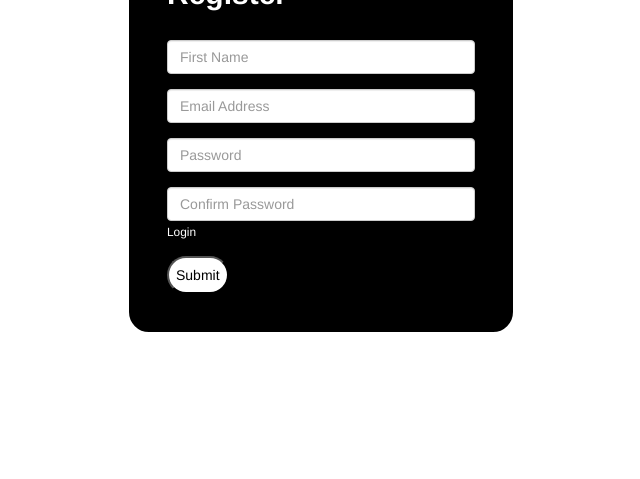
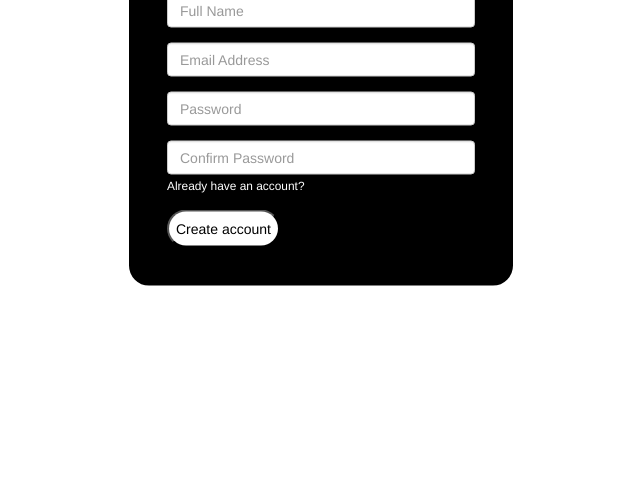
Before and after one commit to TurtleMaster69420/Rifle-Shooting-ordering-system, a Flask app: page /register in a window 1280 px wide. Shown: the part 321-800 px from the top of the page, without its empty margins (319-959 px from the left). Run offline with Flask 2, Linux system fonts and the light colour scheme; some libraries are stand-ins or nearby versions.

```diff
--- a/app.py
+++ b/app.py
@@ -2,12 +2,13 @@ from flask import Flask, session, redirect, render_template, request
 from flask_bcrypt import Bcrypt
 from flask_sqlalchemy import SQLAlchemy
 from flask_bootstrap import Bootstrap
-from flask_mail import Mail
+from flask_mail import Mail, Message
+from itsdangerous import URLSafeTimedSerializer
 from login_form import loginForm
+from dotenv import load_dotenv
 from register_form import registerForm
 import datetime
 import os
-from dotenv import load_dotenv
 
 
 load_dotenv()
@@ -20,13 +21,14 @@ app = Flask(__name__)
 # TODO: Push all changes
 
 app.config.update(
-    SECRET_KEY=os.environ.get('SECRET_KEY'),
+    SECRET_KEY=os.environ.get("SECRET_KEY"),
+    SECURITY_PASSWORD_SALT=os.environ.get("SECURITY_PASSWORD_SALT"),
     SQLALCHEMY_TRACK_MODIFICATIONS=False,
     SQLALCHEMY_DATABASE_URI="sqlite:///site.db",
     MAIL_SERVER="smtp.gmail.com",
     MAIL_PORT=465,
     MAIL_USERNAME="dstackordering@gmail.com",
-    MAIL_PASSWORD=os.environ.get('MAIL_PASSWORD'),
+    MAIL_PASSWORD=os.environ.get("MAIL_PASSWORD"),
     MAIL_USE_TLS=False,
     MAIL_USE_SSL=True
 )
@@ -35,6 +37,7 @@ bcrypt = Bcrypt(app)
 db = SQLAlchemy(app)
 bootstrap = Bootstrap(app)
 mail = Mail(app)
+serialiser = URLSafeTimedSerializer(app.config.get("SECRET_KEY"))
 
 
 class User(db.Model):
@@ -44,6 +47,7 @@ class User(db.Model):
     type = db.Column(db.String(50), unique=False, nullable=False)
     date_created = db.Column(db.DateTime, default=datetime.datetime.now)
     pwHash = db.Column(db.String(60), unique=False, nullable=False)
+    confirmed = db.Column(db.Boolean)
     orders = db.relationship("Order", backref="orderer", lazy=True)
 
     def __repr__(self):
@@ -84,7 +88,7 @@ def authenticate(page_type=None):
     if "user" not in session:
         return not page_type, pages[None]
     user = User.query.get(session["user"])
-    return user.type == page_type, user.pages[user.type]
+    return user.type == page_type, pages[user.type]
 
 
 def create_user(name, email, password):
@@ -95,12 +99,10 @@ def create_user(name, email, password):
     :return: A tuple (`result`, `message`), where `result` is a boolean indicating whether the user was created or not, and
     `message` is the message that will be displayed to the user
     """
-    if User.query.filter_by(email=email).first():
-        return False, "That email is already in use"
     pwHash = bcrypt.generate_password_hash(password, 10)
-    db.session.add(User(name=name, email=email, pwHash=pwHash, type="orderer"))
+    db.session.add(User(name=name, email=email, pwHash=pwHash, type="orderer", confirmed=False))
     db.session.commit()
-    return True, "Your account was created!"
+    return serialiser.dumps(email, salt=app.config.get("SECURITY_PASSWORD_SALT"))
 
 
 def verify_login(email, password):
@@ -117,11 +119,6 @@ def verify_login(email, password):
         return True
     else:
         return False
-
-
-def find_user(email):
-    #returns True if emails in email is already in database
-    return False
 
 
 @app.route('/')
@@ -157,11 +154,37 @@ def register():
     if not form.validate_on_submit():
         return render_template('register.html', form=form, location="Register")
     register_info = request.form
-    if not find_user(register_info['email']):
-        #function to add guy to database
-        return 'Successfully registered, happy days'
-    else:
-        return render_template("register.html", form=form, invalid=True, location="Register")
+    token = create_user(register_info.get("name"), register_info.get("email"), register_info.get("password"))
+    msg = Message("Confirm account", sender="dstackordering@gmail.com", recipients=[register_info.get("email")])
+    msg.body = f"""
+    Here is your confirmation link: 127.0.0.1:5000/confirm?action=register&token={token}
+    """
+    mail.send(msg)
+    return redirect("/confirm?action=register")
+
+
+@app.route("/confirm")
+def confirm():
+    if not request.args.get("token"):
+        return "Ok cool"
+        # return render_template("confirm.html", action=action, done=False)
+    try:
+        # verify that the token is valid and hasn't expired
+        email = serialiser.loads(
+            request.args.get("token"),
+            salt=app.config.get("SECURITY_PASSWORD_SALT"),
+            max_age=28800  # 8 hours
+        )
+        user = User.query.filter_by(email=email).first()
+        assert email
+    except:
+        return "BAD"
+        # return render_template("confirm.html", action="Invalid")
+    user.confirmed = True
+    db.session.add(user)
+    session["user"] = user.id
+    return "YAY"
+    # return render_template("confirm.html", action=action, done=True)
 
 
 @app.route('/forgot_password')
--- a/register_form.py
+++ b/register_form.py
@@ -4,7 +4,7 @@ from wtforms.validators import ValidationError, DataRequired, Length, Email, num
 
 
 class registerForm(FlaskForm):
-    name = StringField('First Name', render_kw={"placeholder": "First Name"}, validators=[DataRequired(message="This field cannot be empty"), Length(max=50, message="Cannot be over 50 characters")])
+    name = StringField('Full Name', render_kw={"placeholder": "Full Name"}, validators=[DataRequired(message="This field cannot be empty"), Length(max=50, message="Cannot be over 50 characters")])
     email = StringField('Email Address:', render_kw={"placeholder": "Email Address"}, validators=[DataRequired(message="This field cannot be empty"), Email(message="Please enter a valid email address"), Length(max=320, message="Cannot be over 320 characters")])
     password = PasswordField('Password:', render_kw={"placeholder": "Password"}, validators=[DataRequired(message="This field cannot be empty"), Length(min=6, message="Password must be over 6 characters")])
     confirm = PasswordField('Confirm Password:', render_kw={"placeholder": "Confirm Password"}, validators=[DataRequired(message="This field cannot be empty"), EqualTo('password', message='Passwords must match')])
--- a/requirements.txt
+++ b/requirements.txt
@@ -1,7 +1,10 @@
+itsdangerous
 flask
 flask-wtf
-wtforms
 flask-bootstrap4
 flask-bcrypt
 flask-sqlalchemy
+python-dotenv
+wtforms
 datetime
+pyotp
--- a/static/styles.css
+++ b/static/styles.css
@@ -1,7 +1,21 @@
+.box {
+  width:30%;
+  margin: 0;
+  position: absolute;
+  top: 50%;
+  -ms-transform: translateY(-50%);
+  transform: translateY(-50%);
+  left: 35%;
+  border: 3px solid black;
+  padding: 35px;
+  border-radius: 20px;
+  background-color: black;
+}
+
 .body {
-    margin: 0;
-    height: 100%;
-    overflow: hidden;
+  margin: 0;
+  height: 100%;
+  overflow: hidden;
 }
 
 .bg {
--- a/templates/auth_template.html
+++ b/templates/auth_template.html
@@ -1,7 +1,7 @@
 {% extends "bootstrap/base.html" %}
 
 {% block title %}
-    {% block page_title %}{%endblock %} - {{ location }}
+    {% block page_title %} {{ location }} {% endblock %}
 {% endblock %}
 {% block content %}
 
@@ -15,7 +15,7 @@
 <body class="body">
     <img src="{{ url_for('static', filename='whiteBackground.jpg') }}" class="bg"/>
     <div>
-        <form method="post" style="width:30%; position: absolute; top: 30%; left: 35%; border: 3px solid black; padding: 35px; border-radius: 20px; background-color: black">
+        <form class="box" method="post">
             {{ form.hidden_tag() }}
             {% block auth %} {% endblock %}
         </form>
--- a/templates/register.html
+++ b/templates/register.html
@@ -6,30 +6,30 @@
     <div class="form-group">
         {{ form.name(size = 20, class='form-control')   }}
         {% if form.name.errors %}
-            <ul class="errors">{% for error in form.name.errors %}<li>{{ error }}</li>{% endfor %}</ul>
+            <ul class="errors">{% for error in form.name.errors %}<li class="text-danger">{{ error }}</li>{% endfor %}</ul>
         {% endif %}
     </div>
 
     <div class="form-group">
         {{ form.email(size = 20, class='form-control')   }}
         {% if form.email.errors %}
-            <ul class="errors">{% for error in form.email.errors %}<li>{{ error }}</li>{% endfor %}</ul>
+            <ul class="errors">{% for error in form.email.errors %}<li class="text-danger">{{ error }}</li>{% endfor %}</ul>
         {% endif %}
     </div>
 
     <div class="form-group">
         {{ form.password(size = 20, class='form-control')   }}
         {% if form.password.errors %}
-            <ul class="errors">{% for error in form.password.errors %}<li>{{ error }}</li>{% endfor %}</ul>
+            <ul class="errors">{% for error in form.password.errors %}<li class="text-danger">{{ error }}</li>{% endfor %}</ul>
         {% endif %}
     </div>
 
     <div class="form-group">
         {{ form.confirm(size = 20, class='form-control')  }}
         {% if form.confirm.errors %}
-            <ul class="errors">{% for error in form.confirm.errors %}<li>{{ error }}</li>{% endfor %}</ul>
+            <ul class="errors">{% for error in form.confirm.errors %}<li class="text-danger">{{ error }}</li>{% endfor %}</ul>
         {% endif %}
-        <small class="form-text text-muted"><a href="/" style="color: white;"> Login </a></small>
+        <small class="form-text text-muted"><a href="/" style="color: white;"> Already have an account? </a></small>
     </div>
-    <button type="submit" class="button1">Submit</button>
+    <button type="submit" class="button1">Create account</button>
 {% endblock %}
```
Also changed, not shown: templates/login.html (+6 -4 lines), site.db (deleted), 1 other file.
